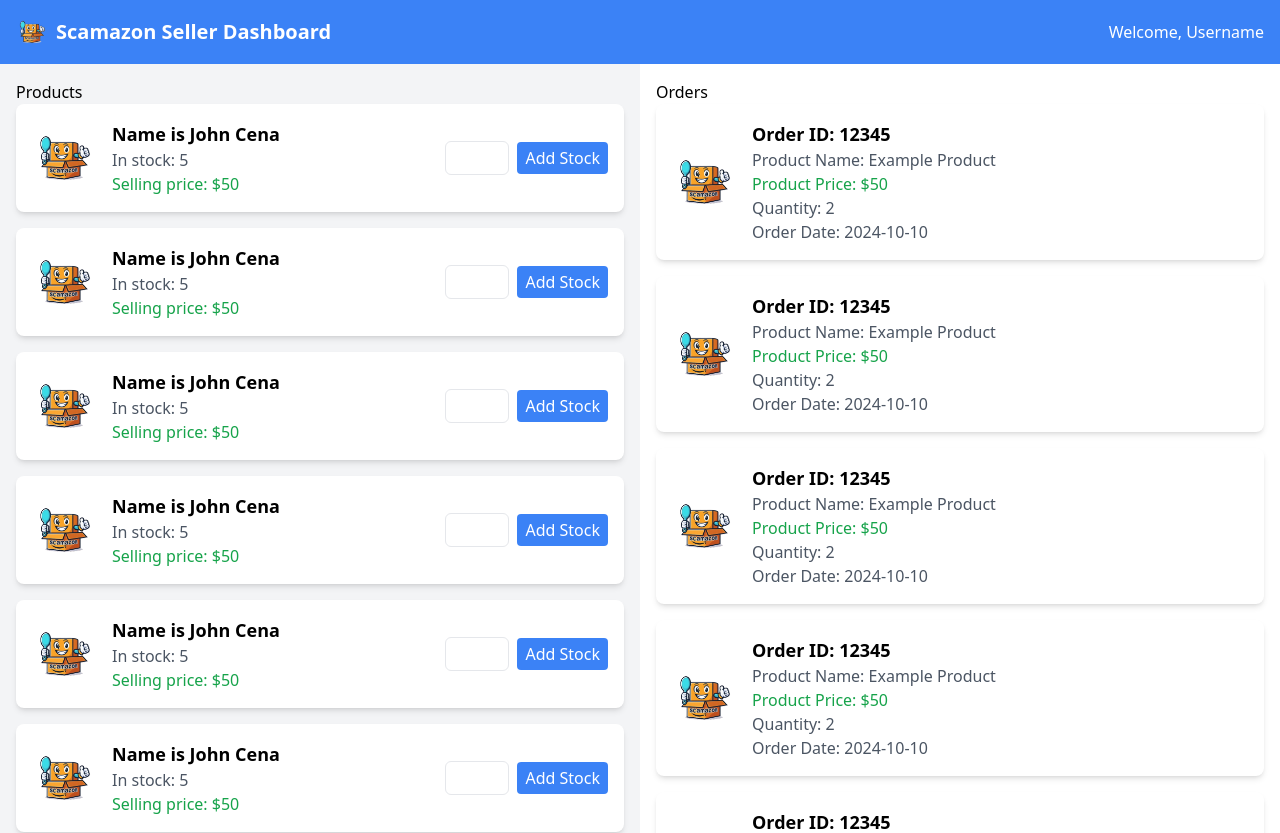
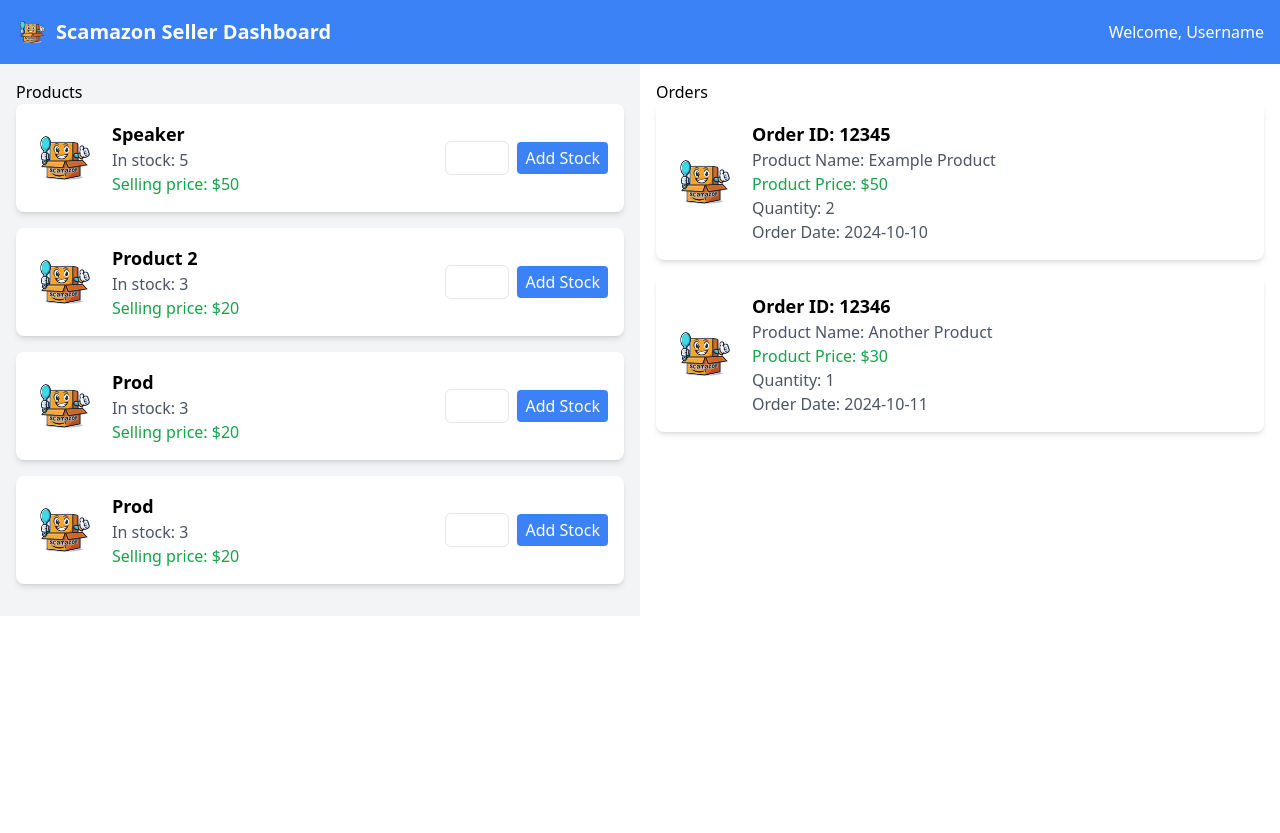
Before and after one commit to Kanishk-mittal/Scamazon, a React (Vite) app in the folder Frontend/: page /seller/1 in a window 1280 px wide. Shown: the top 833 px of the page. After the commit the page ends 800 px from the top, so only its background shows below. Built offline with nearby package versions, Linux system fonts and the light colour scheme.

Commit message:
Template with values into product and order card

```diff
--- a/Frontend/src/components/OrderCard.jsx
+++ b/Frontend/src/components/OrderCard.jsx
@@ -1,18 +1,18 @@
 import React from 'react';
 
-function OrderCard() {
+function OrderCard({ orderId, productName, productPrice, quantity, orderDate }) {
     return (
         <>
             <div className="bg-white rounded-lg shadow-md p-4 mb-4">
                 <div className="flex items-center justify-between">
                     <div className="flex items-center">
-                        <img src="/logo.png" alt="Product" className="w-16 h-16 object-contain mr-4" />
+                        <img src="/logo.png" alt={productName} className="w-16 h-16 object-contain mr-4" />
                         <div>
-                            <h2 className="text-lg font-semibold">Order ID: 12345</h2>
-                            <p className="text-gray-600">Product Name: Example Product</p>
-                            <p className="text-green-600">Product Price: $50</p>
-                            <p className="text-gray-600">Quantity: 2</p>
-                            <p className="text-gray-600">Order Date: 2024-10-10</p>
+                            <h2 className="text-lg font-semibold">Order ID: {orderId}</h2>
+                            <p className="text-gray-600">Product Name: {productName}</p>
+                            <p className="text-green-600">Product Price: ${productPrice}</p>
+                            <p className="text-gray-600">Quantity: {quantity}</p>
+                            <p className="text-gray-600">Order Date: {orderDate}</p>
                         </div>
                     </div>
                 </div>
--- a/Frontend/src/components/ProductCard.jsx
+++ b/Frontend/src/components/ProductCard.jsx
@@ -1,16 +1,16 @@
 import React from 'react';
 
-function ProductCard() {
+function ProductCard({ name, quantity, price }) {
     return (
         <>
             <div className="bg-white rounded-lg shadow-md p-4 mb-4">
                 <div className="flex items-center justify-between">
                     <div className="flex items-center">
-                        <img src="/logo.png" alt="name" className="w-16 h-16 object-contain mr-4" />
+                        <img src="/logo.png" alt={name} className="w-16 h-16 object-contain mr-4" />
                         <div>
-                            <h2 className="text-lg font-semibold">Name is John Cena</h2>
-                            <p className="text-gray-600">In stock: 5</p>
-                            <p className="text-green-600">Selling price: $50</p>
+                            <h2 className="text-lg font-semibold">{name}</h2>
+                            <p className="text-gray-600">In stock: {quantity}</p>
+                            <p className="text-green-600">Selling price: ${price}</p>
                         </div>
                     </div>
                     <div className="flex items-center">
--- a/Frontend/src/pages/SellerDashboard.jsx
+++ b/Frontend/src/pages/SellerDashboard.jsx
@@ -1,12 +1,29 @@
 import React from 'react';
 import { useParams, Link, NavLink } from 'react-router-dom';
-import ProductCard from '../components/productCard';
+import ProductCard from '../components/ProductCard';
 import OrderCard from '../components/OrderCard';
 
 const SellerDashboard = () => {
-    const SellerId = useParams().id
+    const SellerId = useParams().id;
     // save the sellerID in localStorage
     localStorage.setItem('sellerID', SellerId);
+
+    // Example product data
+    const products = [
+        { name: "Speaker", quantity: 5, price: 50 },
+        { name: "Product 2", quantity: 3, price: 20 },
+        { name: "Prod", quantity: 3, price: 20 },
+        { name: "Prod", quantity: 3, price: 20 },
+        // Add more products as needed
+    ];
+
+    // Example order data
+    const orders = [
+        { orderId: "12345", productName: "Example Product", productPrice: 50, quantity: 2, orderDate: "2024-10-10" },
+        { orderId: "12346", productName: "Another Product", productPrice: 30, quantity: 1, orderDate: "2024-10-11" },
+        // Add more orders as needed
+    ];
+
     return (
         <>
             <header className="bg-blue-500 text-white p-4">
@@ -27,30 +44,33 @@ const SellerDashboard = () => {
             <div className="flex">
                 <div className="w-1/2 p-4 bg-gray-100">
                     {/* Product-related content */}
-                    {/* Example: Product list, add/edit product forms, etc. */}
                     Products
-                    <ProductCard />
-                    <ProductCard />
-                    <ProductCard />
-                    <ProductCard />
-                    <ProductCard />
-                    <ProductCard />
+                    {products.map((product, index) => (
+                        <ProductCard
+                            key={index}
+                            name={product.name}
+                            quantity={product.quantity}
+                            price={product.price}
+                        />
+                    ))}
                 </div>
                 <div className="w-1/2 p-4 bg-white">
                     {/* Order-related content */}
-                    {/* Example: Order list, order details, etc. */}
                     Orders
-                    <OrderCard />
-                    <OrderCard />
-                    <OrderCard />
-                    <OrderCard />
-                    <OrderCard />
-                    <OrderCard />
+                    {orders.map((order, index) => (
+                        <OrderCard
+                            key={index}
+                            orderId={order.orderId}
+                            productName={order.productName}
+                            productPrice={order.productPrice}
+                            quantity={order.quantity}
+                            orderDate={order.orderDate}
+                        />
+                    ))}
                 </div>
             </div>
+        </>
+    );
+};
 
-        </>
-    )
-}
-
-export default SellerDashboard
+export default SellerDashboard;
```
